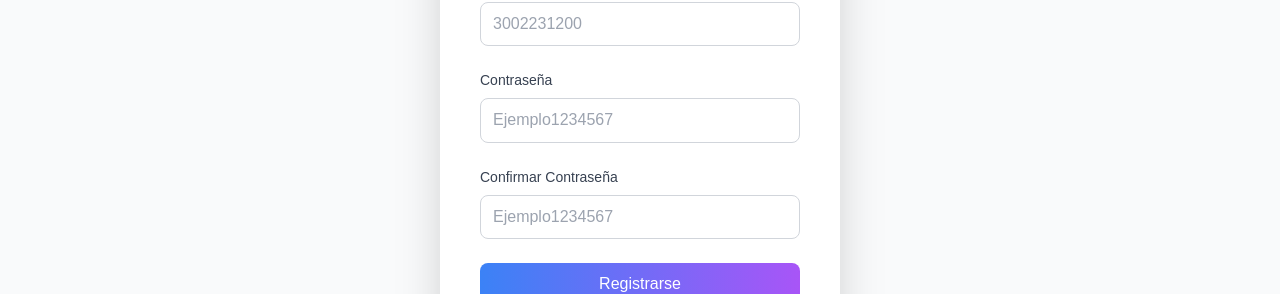
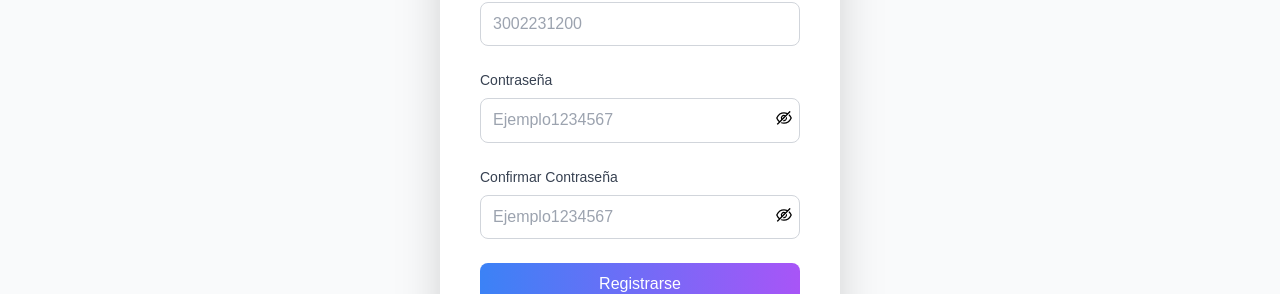
Before and after one commit to V0ru/gestor-gastos-personales-ijp, a React (Create React App) app: page /sing in a window 1280 px wide. Shown: the part 515-809 px from the top of the page. Built offline with nearby package versions, Linux system fonts and the light colour scheme; no server answers.

Commit message:
detalles de visualizacion de contraseña en signup

```diff
--- a/src/components/Cards.jsx
+++ b/src/components/Cards.jsx
@@ -1,6 +1,7 @@
 import React, { useEffect } from "react";
 import { Card, Row, message, notification, Modal } from "antd";
 import { ExclamationCircleOutlined } from '@ant-design/icons';
+import { getDatabase, ref, update } from 'firebase/database';
 
 function Cards({
   currentBalance,
@@ -8,10 +9,10 @@ function Cards({
   expenses,
   showExpenseModal,
   showIncomeModal,
-  reset,
   showGoalModal,
   savingGoal,
-  goalProgress
+  goalProgress,
+  userId
 }) {
   const { confirm } = Modal;
 
@@ -83,6 +84,21 @@ function Cards({
         // No hace nada, solo cierra el modal
       },
     });
+  };
+
+  const reset = async () => {
+    try {
+      const db = getDatabase();
+      const userRef = ref(db, `usuarios/${userId}`);
+      await update(userRef, {
+        balance: 0,
+        ingresos: [],
+        gastos: []
+      });
+      message.success("Saldo limpiado exitosamente.");
+    } catch (error) {
+      message.error("Error al limpiar el saldo: " + error.message);
+    }
   };
 
   return (
--- a/src/components/Dashboard.jsx
+++ b/src/components/Dashboard.jsx
@@ -499,6 +499,7 @@ const Dashboard = () => {
               showIncomeModal={showIncomeModal}
               cardStyle={cardStyle}
               reset={reset}
+              userId={user?.uid}
             />
           </div>
 
--- a/src/components/Signup.jsx
+++ b/src/components/Signup.jsx
@@ -10,6 +10,7 @@ import {
 import { doc, getDoc, setDoc } from "firebase/firestore";
 import Header from "./Header";
 import { toast } from "react-toastify";
+import { EyeInvisibleOutlined, EyeOutlined } from '@ant-design/icons';
 
 const SignUpSignIn = () => {
   const [name, setName] = useState("");
@@ -19,6 +20,8 @@ const SignUpSignIn = () => {
   const [phone, setPhone] = useState("");
   const [loading, setLoading] = useState(false);
   const [flag, setFlag] = useState(false);
+  const [showPassword, setShowPassword] = useState(false);
+  const [showConfirmPassword, setShowConfirmPassword] = useState(false);
   const navigate = useNavigate();
 
   const validateFields = () => {
@@ -185,15 +188,21 @@ const SignUpSignIn = () => {
                     className="w-full p-3 border border-gray-300 rounded-lg focus:ring-2 focus:ring-blue-500 focus:border-transparent transition-all duration-200"
                   />
                 </div>
-                <div className="mb-4">
+                <div className="mb-4 relative">
                   <label>Contraseña</label>
                   <input
-                    type="password"
+                    type={showPassword ? "text" : "password"}
                     placeholder="Ejemplo1234567"
                     value={password}
                     onChange={(e) => setPassword(e.target.value)}
                     className="border-b border-black w-full p-2"
                   />
+                  <span
+                    onClick={() => setShowPassword(!showPassword)}
+                    className="absolute right-2 top-1/2 transform -translate-y-0  cursor-pointer"
+                  >
+                    {showPassword ? <EyeOutlined /> : <EyeInvisibleOutlined />}
+                  </span>
                 </div>
                 <button
                   disabled={loading}
@@ -251,25 +260,37 @@ const SignUpSignIn = () => {
                     className="w-full p-3 border border-gray-300 rounded-lg focus:ring-2 focus:ring-blue-500 focus:border-transparent transition-all duration-200"
                   />
                 </div>
-                <div className="space-y-2">
+                <div className="space-y-2 mb-4 relative">
                   <label className="text-sm font-medium text-gray-700">Contraseña</label>
                   <input
-                    type="password"
+                    type={showPassword ? "text" : "password"}
                     placeholder="Ejemplo1234567"
                     value={password}
                     onChange={(e) => setPassword(e.target.value)}
                     className="w-full p-3 border border-gray-300 rounded-lg focus:ring-2 focus:ring-blue-500 focus:border-transparent transition-all duration-200"
                   />
+                  <span
+                    onClick={() => setShowPassword(!showPassword)}
+                    className="absolute right-2 top-1/2 transform -translate-y-1 cursor-pointer"
+                  >
+                    {showPassword ? <EyeOutlined /> : <EyeInvisibleOutlined />}
+                  </span>
                 </div>
-                <div className="space-y-2">
+                <div className="space-y-2 mb-4 relative">
                   <label className="text-sm font-medium text-gray-700">Confirmar Contraseña</label>
                   <input
-                    type="password"
+                    type={showConfirmPassword ? "text" : "password"}
                     placeholder="Ejemplo1234567"
                     value={confirmPassword}
                     onChange={(e) => setConfirmPassword(e.target.value)}
                     className="w-full p-3 border border-gray-300 rounded-lg focus:ring-2 focus:ring-blue-500 focus:border-transparent transition-all duration-200"
                   />
+                  <span
+                    onClick={() => setShowConfirmPassword(!showConfirmPassword)}
+                    className="absolute right-2 top-1/2 transform -translate-y-1 cursor-pointer"
+                  >
+                    {showConfirmPassword ? <EyeOutlined /> : <EyeInvisibleOutlined />}
+                  </span>
                 </div>
                 <button
                   type="submit"
```
